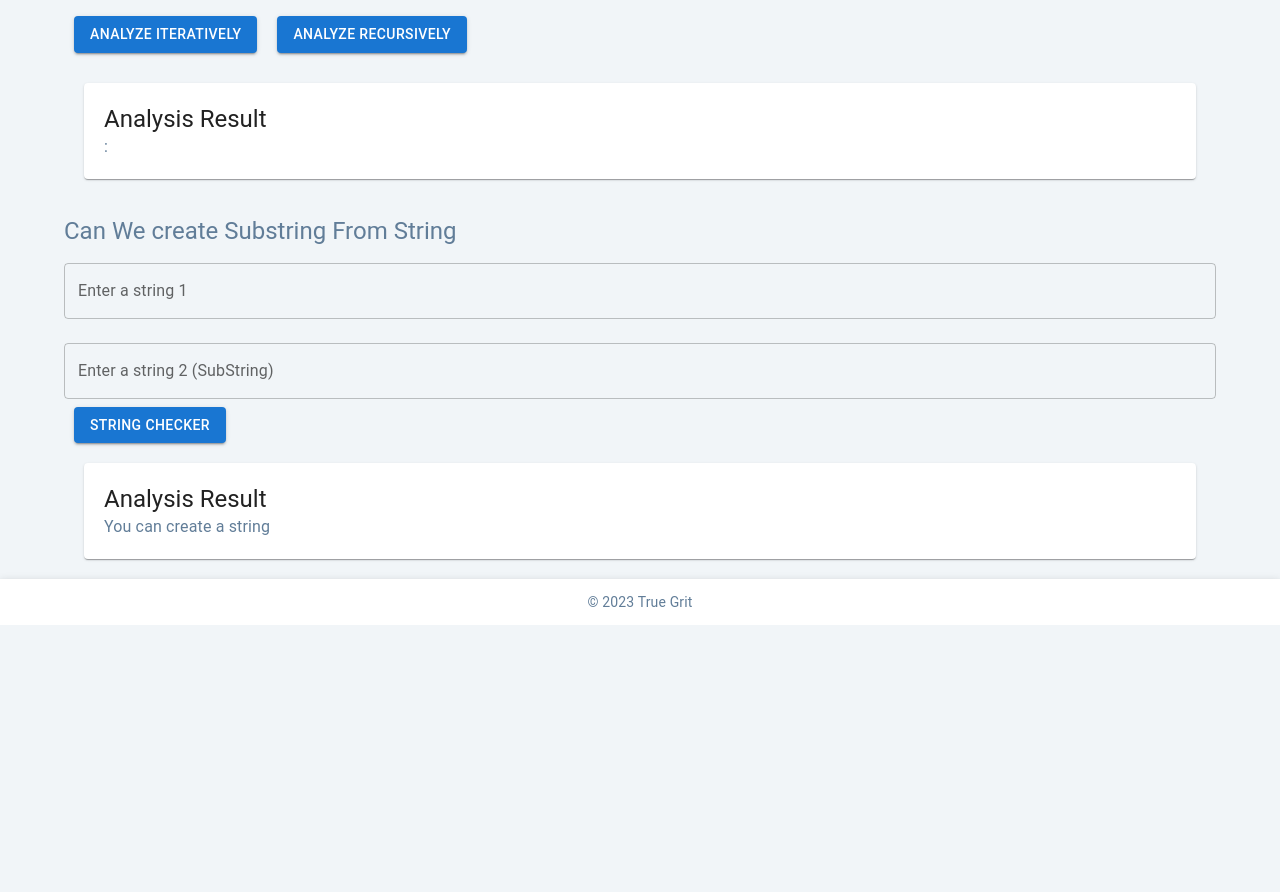
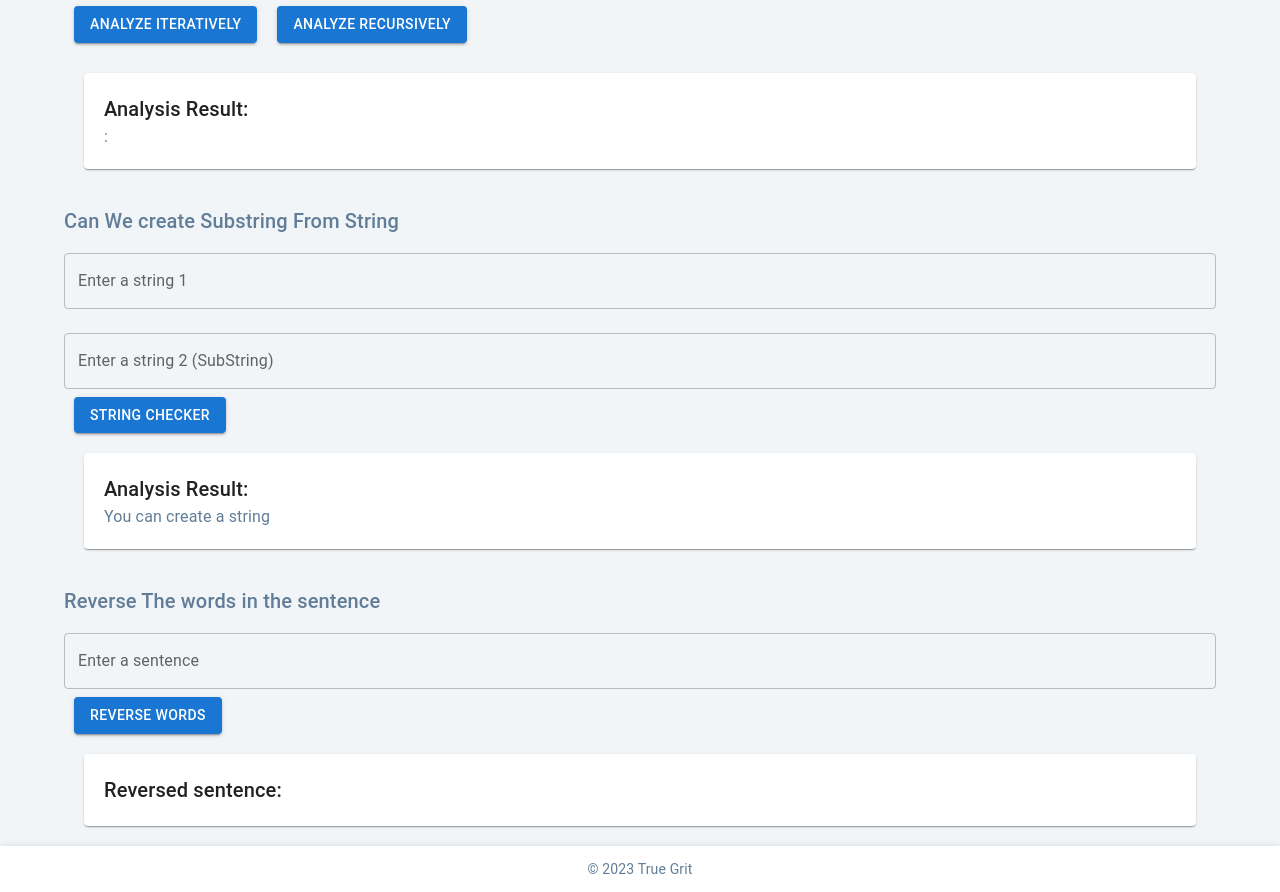
Before and after one commit to volar/playground, a React (Create React App) app: page /consecutive-char in a window 1280 px wide. Shown: the part 252-1144 px from the top of the page. Before the commit the page ends 877 px from the top, so only its background shows below. Built offline with nearby package versions, Linux system fonts and the light colour scheme.

Commit message:
add redirects file

```diff
--- /dev/null
+++ b/src/components/ReverseWords.jsx
@@ -0,0 +1,44 @@
+import React, { useState } from "react";
+import { TextField, Button, Paper, Typography } from "@mui/material";
+
+// single for loop alay
+function StringAnalyzer() {
+  const [inputString, setInputString] = useState("");
+  const [reversedSentence, setReversedSentence] = useState("");
+
+  function reverseWords(s) {
+    const reversedWords = [];
+
+    inputString.split(" ").map((word) => reversedWords.unshift(word));
+
+    setReversedSentence(reversedWords.join(" "));
+  }
+
+  return (
+    <div>
+      <Typography variant="h6">Reverse The words in the sentence</Typography>
+      <TextField
+        label="Enter a sentence"
+        value={inputString}
+        onChange={(e) => setInputString(e.target.value)}
+        fullWidth
+        variant="outlined"
+        margin="normal"
+      />
+      <Button
+        sx={{ margin: "0 10px" }}
+        variant="contained"
+        color="primary"
+        onClick={() => reverseWords(false)}
+      >
+        Reverse Words
+      </Button>
+      <Paper style={{ padding: "20px", margin: "20px" }}>
+        <Typography variant="h6">Reversed sentence:</Typography>
+        <Typography variant="body1">{reversedSentence}</Typography>
+      </Paper>
+    </div>
+  );
+}
+
+export default StringAnalyzer;
--- a/src/components/StringAnalyzer.jsx
+++ b/src/components/StringAnalyzer.jsx
@@ -52,7 +52,7 @@ function StringAnalyzer() {
 
   return (
     <div>
-      <Typography variant="h5">Analyze String for Consecutive Chars</Typography>
+      <Typography variant="h6">Analyze String for Consecutive Chars</Typography>
       <TextField
         label="Enter a string"
         value={inputString}
@@ -78,7 +78,7 @@ function StringAnalyzer() {
         Analyze Recursively
       </Button>
       <Paper style={{ padding: "20px", margin: "20px" }}>
-        <Typography variant="h5">Analysis Result</Typography>
+        <Typography variant="h6">Analysis Result:</Typography>
         <Typography variant="body1">
           {char} : {count}
         </Typography>
--- a/src/components/SubStringFromString.jsx
+++ b/src/components/SubStringFromString.jsx
@@ -41,7 +41,7 @@ function StringChecker() {
 
   return (
     <div>
-      <Typography variant="h5">Can We create Substring From String</Typography>
+      <Typography variant="h6">Can We create Substring From String</Typography>
       <TextField
         label="Enter a string 1"
         value={inputString}
@@ -67,7 +67,7 @@ function StringChecker() {
         String Checker
       </Button>
       <Paper style={{ padding: "20px", margin: "20px" }}>
-        <Typography variant="h5">Analysis Result</Typography>
+        <Typography variant="h6">Analysis Result:</Typography>
         <Typography variant="body1">
           {stringResult
             ? "You can create a string"
--- a/src/pages/ConsecutiveChar.jsx
+++ b/src/pages/ConsecutiveChar.jsx
@@ -4,13 +4,14 @@ import Footer from "../components/Footer";
 import Header from "../components/Header";
 import StringAnalyzer from "../components/StringAnalyzer";
 import SubStringFromString from "../components/SubStringFromString";
+import ReverseWord from "../components/ReverseWords";
 
 const Home = () => {
   return (
     <>
       <Header />
       <Container>
-        <Typography variant="h4" align="center" style={{ margin: "20px 0" }}>
+        <Typography variant="h5" align="center" style={{ margin: "20px 0" }}>
           Various String Analyzers for fun and giggles
         </Typography>
         <Stack spacing={2}>
@@ -20,6 +21,9 @@ const Home = () => {
           <Typography variant="body1" paragraph>
             <SubStringFromString />
           </Typography>
+          <Typography variant="body1" paragraph>
+            <ReverseWord />
+          </Typography>
         </Stack>
       </Container>
       <Footer />
```
Also changed, not shown: 1 other file (tests, documents, lock files or other folders).
